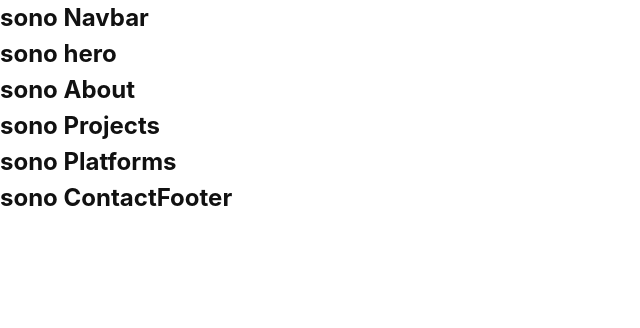
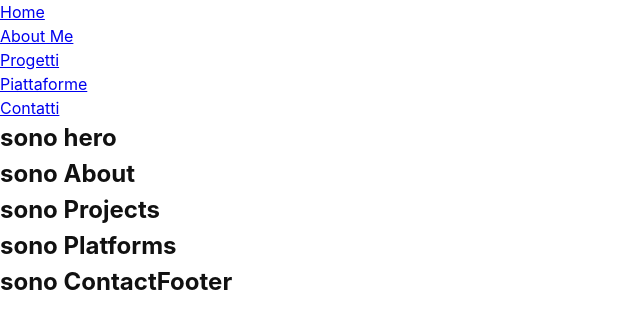
Before and after one commit to GiuseppeLiGioi/personal-portfolio, a React (Vite) app: page / in a window 1280 px wide. Shown: the top 328 px of the page, without its empty margins (0-640 px from the left). Built offline with nearby package versions, Linux system fonts and the light colour scheme.

Commit message:
added. strcture of navbar

```diff
--- a/src/Components/Navbar.jsx
+++ b/src/Components/Navbar.jsx
@@ -1,5 +1,13 @@
 export default function Navbar(){
     return(
-        <h2>sono Navbar</h2>
+        <nav className="container-navbar">
+            <ul className="list-link-navbar">
+                <li className="link-navbar"><a href="#hero">Home</a></li>
+                <li className="link-navbar"><a href="#about">About Me</a></li>
+                <li className="link-navbar"><a href="#projects">Progetti</a></li>
+                <li className="link-navbar"><a href="#platforms">Piattaforme</a></li>
+                <li className="link-navbar"><a href="#contact">Contatti</a></li>
+            </ul>
+        </nav>
     )
 }
```
